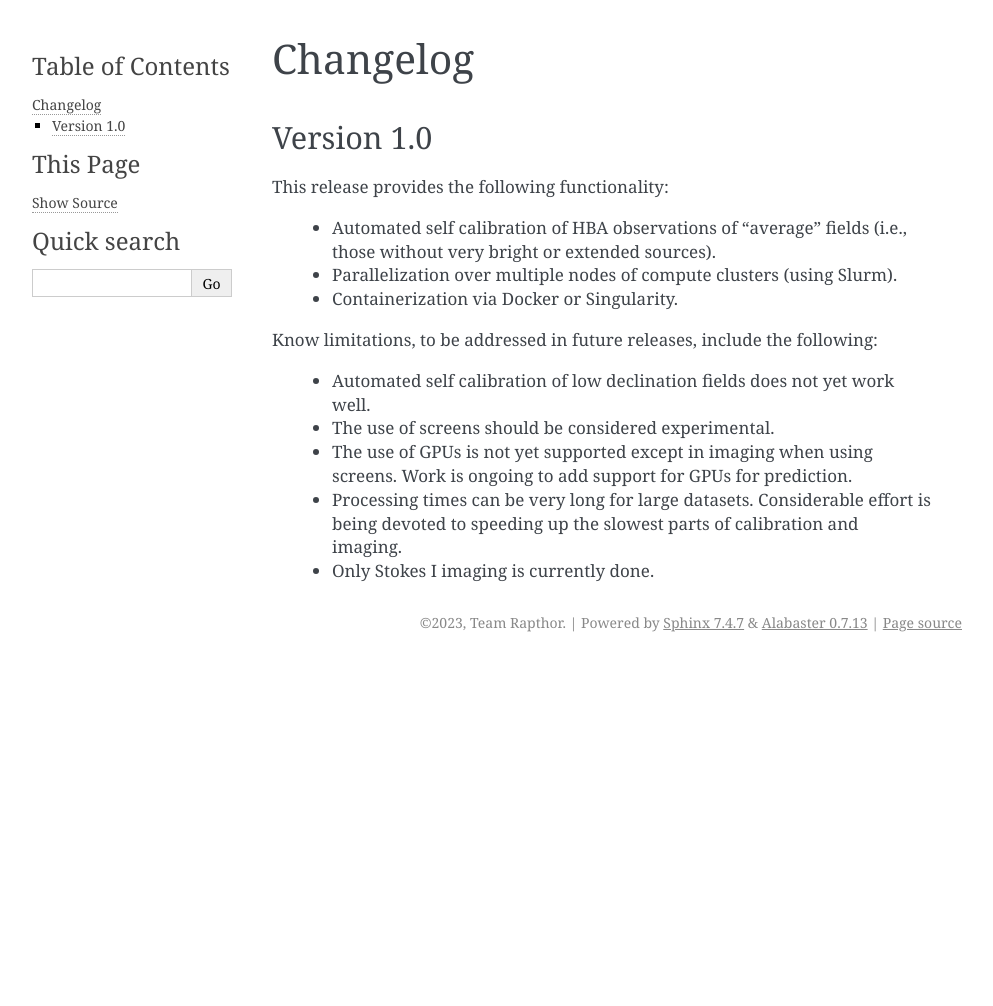
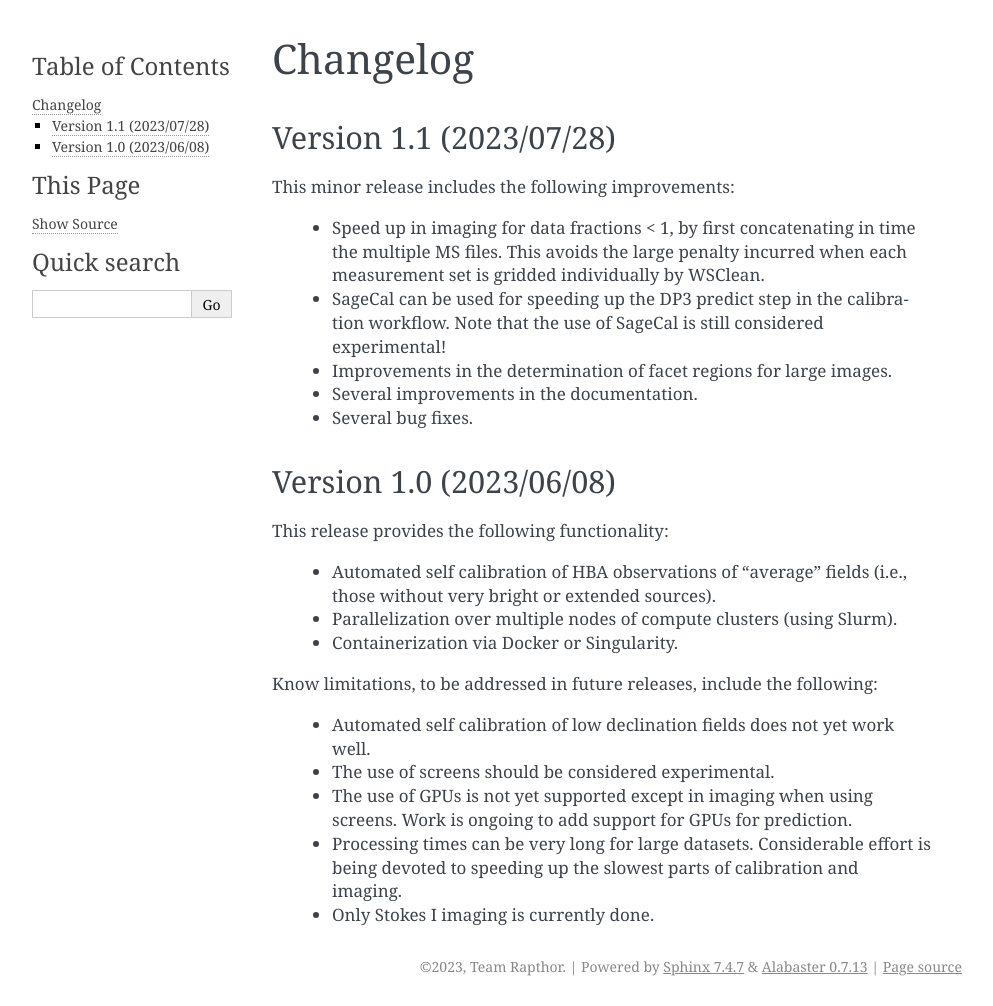
Before and after one commit to darafferty/rapthor, a Sphinx documentation site: the page built from docs/source/changelog.rst, in a window 1280 px wide. Shown: the whole page, without its empty margins (148-1141 px from the left). Built offline with Sphinx 7.4.7, drawn with Linux system fonts in a browser that asks for light colours; before the commit the page ends 900 px from its top, so only the background shows below that.

Commit message:
Update changelog

```diff
--- a/docs/source/changelog.rst
+++ b/docs/source/changelog.rst
@@ -3,8 +3,20 @@
 Changelog
 =========
 
-Version 1.0
------------
+Version 1.1 (2023/07/28)
+------------------------
+
+This minor release includes the following improvements:
+
+    - Speed up in imaging for data fractions < 1, by first concatenating in time the multiple MS files. This avoids the large penalty incurred when each measurement set is gridded individually by WSClean.
+    - SageCal can be used for speeding up the DP3 predict step in the calibration workflow. Note that the use of SageCal is still considered experimental!
+    - Improvements in the determination of facet regions for large images.
+    - Several improvements in the documentation.
+    - Several bug fixes.
+
+
+Version 1.0 (2023/06/08)
+------------------------
 
 This release provides the following functionality:
 
```
